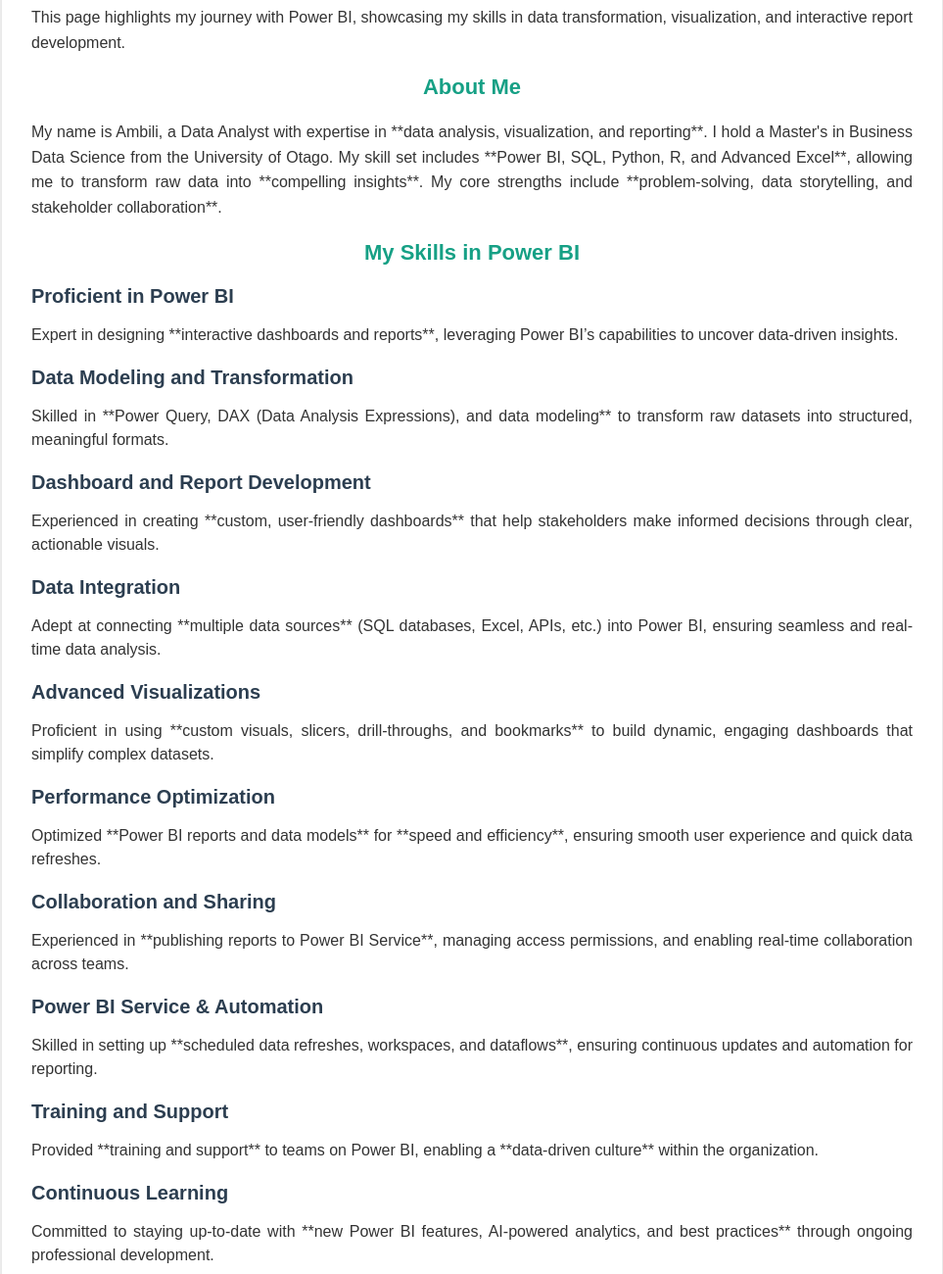
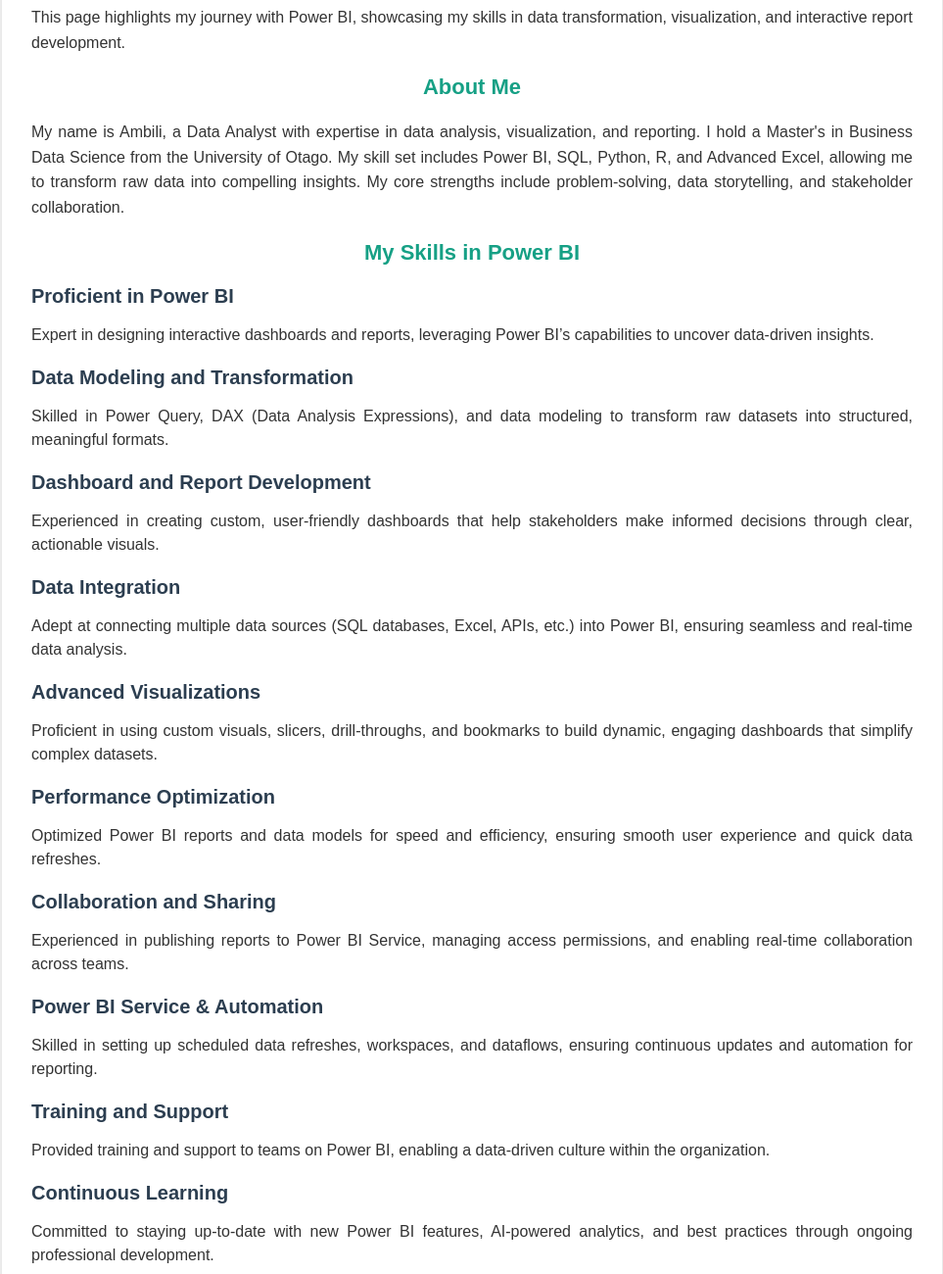
Before and after one commit to ambilian/PowerBI, a plain HTML site: page index.html in a window 1280 px wide. Shown: the part 180-1480 px from the top of the page at 98% size, without its empty margins (158-1121 px from the left). Drawn offline with Linux system fonts and the light colour scheme.

Commit message:
Add files via upload

```diff
--- a/index.html
+++ b/index.html
@@ -78,42 +78,42 @@
         <p>This page highlights my journey with Power BI, showcasing my skills in data transformation, visualization, and interactive report development.</p>
 
         <h2>About Me</h2>
-        <p>My name is Ambili, a Data Analyst with expertise in **data analysis, visualization, and reporting**.
-        I hold a Master's in Business Data Science from the University of Otago. My skill set includes **Power BI, SQL, Python, R, and Advanced Excel**, allowing me to transform raw data into **compelling insights**.
-        My core strengths include **problem-solving, data storytelling, and stakeholder collaboration**.</p>
+        <p>My name is Ambili, a Data Analyst with expertise in data analysis, visualization, and reporting.
+        I hold a Master's in Business Data Science from the University of Otago. My skill set includes Power BI, SQL, Python, R, and Advanced Excel, allowing me to transform raw data into compelling insights.
+        My core strengths include problem-solving, data storytelling, and stakeholder collaboration.</p>
 
         <h2>My Skills in Power BI</h2>
 
         <div class="skills-section">
             <h3>Proficient in Power BI</h3>
-            <p>Expert in designing **interactive dashboards and reports**, leveraging Power BI’s capabilities to uncover data-driven insights.</p>
+            <p>Expert in designing interactive dashboards and reports, leveraging Power BI’s capabilities to uncover data-driven insights.</p>
 
             <h3>Data Modeling and Transformation</h3>
-            <p>Skilled in **Power Query, DAX (Data Analysis Expressions), and data modeling** to transform raw datasets into structured, meaningful formats.</p>
+            <p>Skilled in Power Query, DAX (Data Analysis Expressions), and data modeling to transform raw datasets into structured, meaningful formats.</p>
 
             <h3>Dashboard and Report Development</h3>
-            <p>Experienced in creating **custom, user-friendly dashboards** that help stakeholders make informed decisions through clear, actionable visuals.</p>
+            <p>Experienced in creating custom, user-friendly dashboards that help stakeholders make informed decisions through clear, actionable visuals.</p>
 
             <h3>Data Integration</h3>
-            <p>Adept at connecting **multiple data sources** (SQL databases, Excel, APIs, etc.) into Power BI, ensuring seamless and real-time data analysis.</p>
+            <p>Adept at connecting multiple data sources (SQL databases, Excel, APIs, etc.) into Power BI, ensuring seamless and real-time data analysis.</p>
 
             <h3>Advanced Visualizations</h3>
-            <p>Proficient in using **custom visuals, slicers, drill-throughs, and bookmarks** to build dynamic, engaging dashboards that simplify complex datasets.</p>
+            <p>Proficient in using custom visuals, slicers, drill-throughs, and bookmarks to build dynamic, engaging dashboards that simplify complex datasets.</p>
 
             <h3>Performance Optimization</h3>
-            <p>Optimized **Power BI reports and data models** for **speed and efficiency**, ensuring smooth user experience and quick data refreshes.</p>
+            <p>Optimized Power BI reports and data models for speed and efficiency, ensuring smooth user experience and quick data refreshes.</p>
 
             <h3>Collaboration and Sharing</h3>
-            <p>Experienced in **publishing reports to Power BI Service**, managing access permissions, and enabling real-time collaboration across teams.</p>
+            <p>Experienced in publishing reports to Power BI Service, managing access permissions, and enabling real-time collaboration across teams.</p>
 
             <h3>Power BI Service & Automation</h3>
-            <p>Skilled in setting up **scheduled data refreshes, workspaces, and dataflows**, ensuring continuous updates and automation for reporting.</p>
+            <p>Skilled in setting up scheduled data refreshes, workspaces, and dataflows, ensuring continuous updates and automation for reporting.</p>
 
             <h3>Training and Support</h3>
-            <p>Provided **training and support** to teams on Power BI, enabling a **data-driven culture** within the organization.</p>
+            <p>Provided training and support to teams on Power BI, enabling a data-driven culture within the organization.</p>
 
             <h3>Continuous Learning</h3>
-            <p>Committed to staying up-to-date with **new Power BI features, AI-powered analytics, and best practices** through ongoing professional development.</p>
+            <p>Committed to staying up-to-date with new Power BI features, AI-powered analytics, and best practices through ongoing professional development.</p>
         </div>
 
         <div class="button-container">
```
